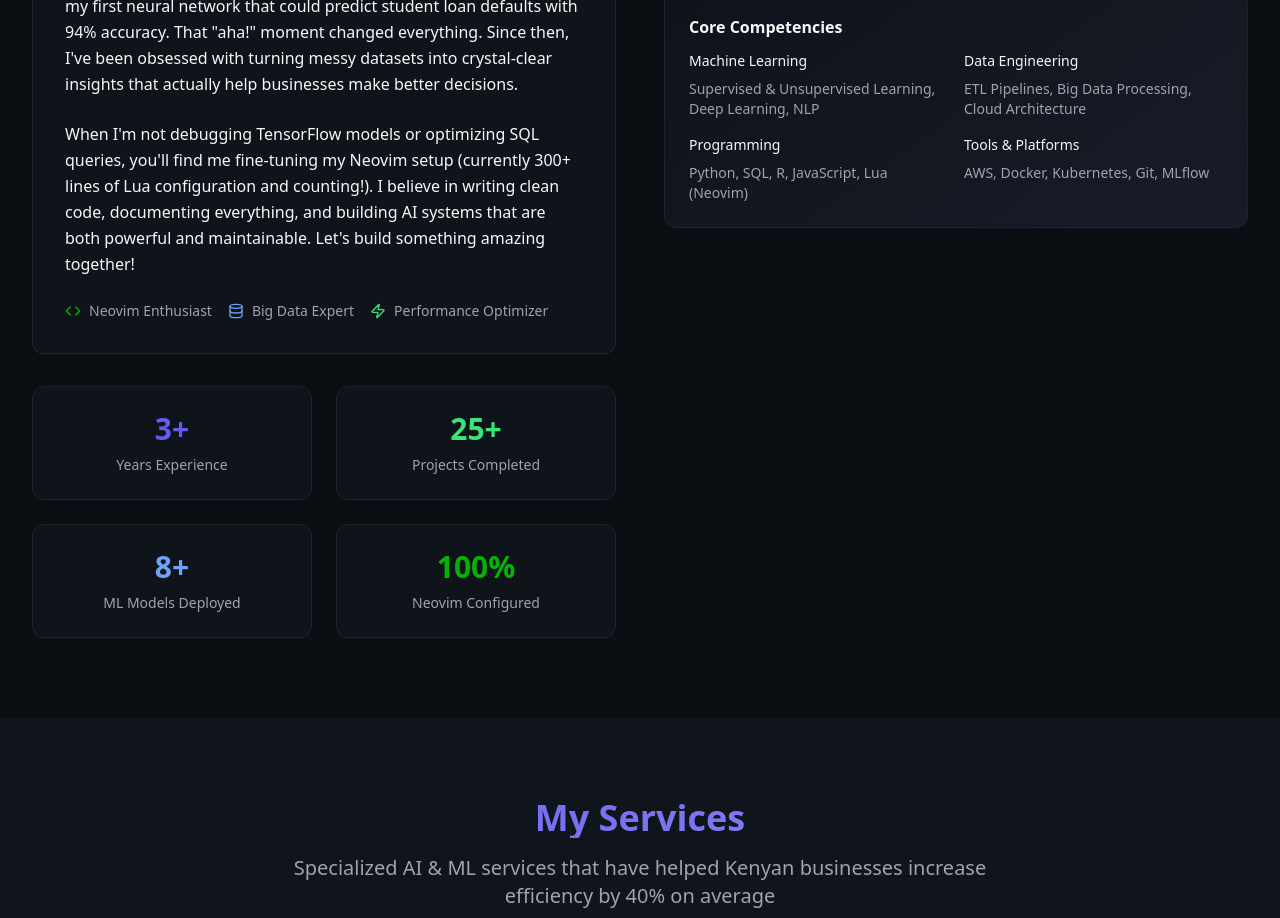
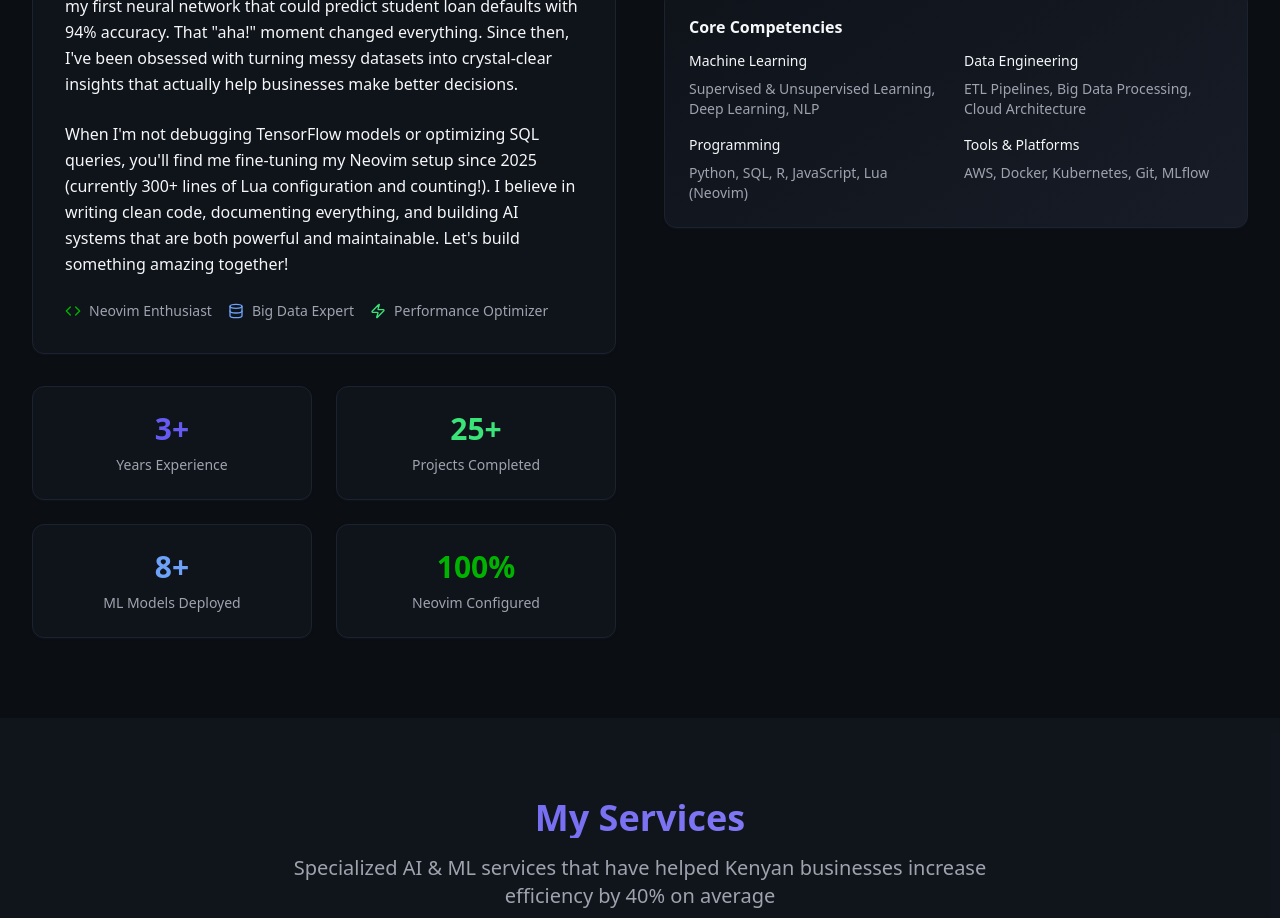
Before and after one commit to Mwangiboyle/vim-data-vision, a React (Vite) app: page / in a window 1280 px wide. Shown: the part 1300-2218 px from the top of the page. Built offline with nearby package versions, Linux system fonts and the light colour scheme.

Commit message:
Fix Neovim usage year
Change the year Neovim usage started from 2019 to 2025.

```diff
--- a/src/components/About.tsx
+++ b/src/components/About.tsx
@@ -95,7 +95,7 @@ const About = () => {
 
               <p className="text-foreground leading-relaxed mb-6">
                 When I'm not debugging TensorFlow models or optimizing SQL queries, you'll find me fine-tuning
-                my Neovim setup (currently 300+ lines of Lua configuration and counting!). I believe in
+                my Neovim setup since 2025 (currently 300+ lines of Lua configuration and counting!). I believe in
                 writing clean code, documenting everything, and building AI systems that are both powerful
                 and maintainable. Let's build something amazing together!
               </p>
```
